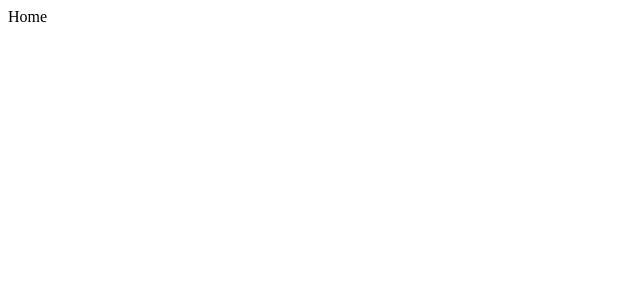
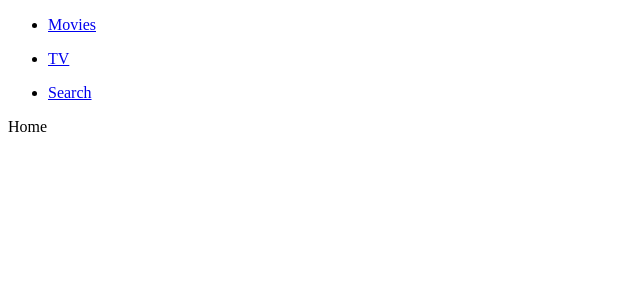
Before and after one commit to Choi-Jinhong/REACT-Jincha, a React (Create React App) app in the folder gcha/: page / in a window 1280 px wide. Shown: the top 300 px of the page, without its empty margins (0-640 px from the left). Built offline with nearby package versions, Linux system fonts and the light colour scheme.

Commit message:
React Router part Two

```diff
--- a/gcha/src/Components/App.js
+++ b/gcha/src/Components/App.js
@@ -1,9 +1,15 @@
 import React, { Component } from "react";
 import Router from "Components/Router";
+import Header from "Components/Header";
 
 class App extends Component {
   render() {
-    return <><Router /></>;
+    return (
+      <>
+        <Header />
+        <Router />
+      </>
+    );
   }
 }
 
--- /dev/null
+++ b/gcha/src/Components/Header.js
@@ -0,0 +1,21 @@
+import React from "react";
+
+export default () => (
+    <header>
+        <ul>
+            <li>
+                <a href="/">Movies</a>
+            </li>
+        </ul>
+        <ul>
+            <li>
+                <a href="/tv">TV</a>
+            </li>
+        </ul>
+        <ul>
+            <li>
+                <a href="/Search">Search</a>
+            </li>
+        </ul>
+    </header>
+);
--- a/gcha/src/Components/Router.js
+++ b/gcha/src/Components/Router.js
@@ -1,15 +1,16 @@
 import React from "react";
-import { HashRouter as Router, Route } from "react-router-dom";
+import { BrowserRouter as Router, Redirect, Route, Switch } from "react-router-dom";
 import Home from "Routes/Home";
 import TV from "Routes/TV";
 import Search from "Routes/Search";
 
 export default () => (
     <Router>
-        <>
+        <Switch>
             <Route path="/" exact component={Home} />
             <Route path="/tv" exact component={TV} />
-            <Route path="/search" exact component={Search} />
-        </>
+            <Route path="/search" component={Search} />
+            <Redirect from="*" to="/" />
+        </Switch>
     </Router>
-)
+);
```
Also changed, not shown: gcha/public/manifest.json, 1 other file (tests, documents, lock files or other folders).
